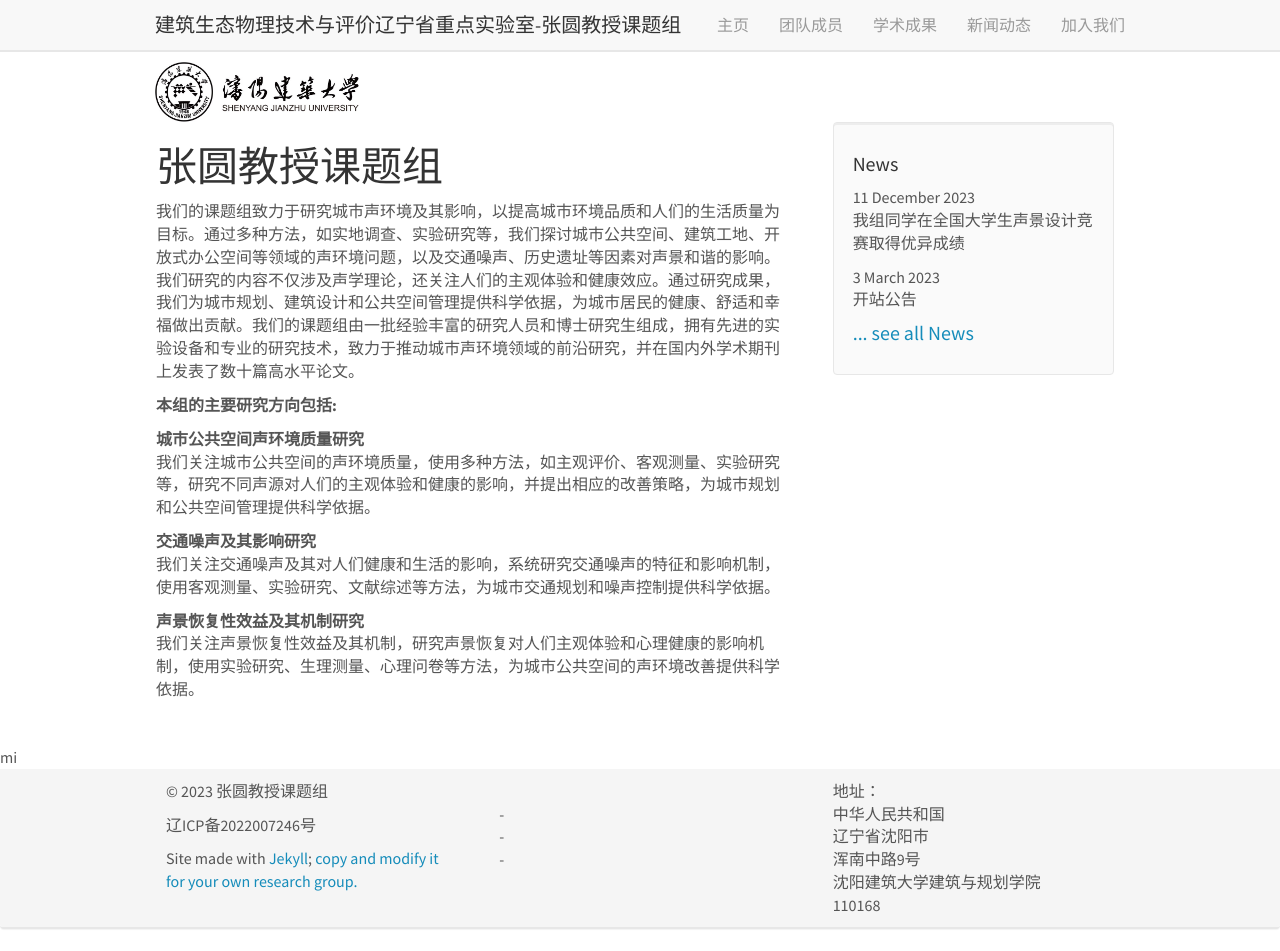
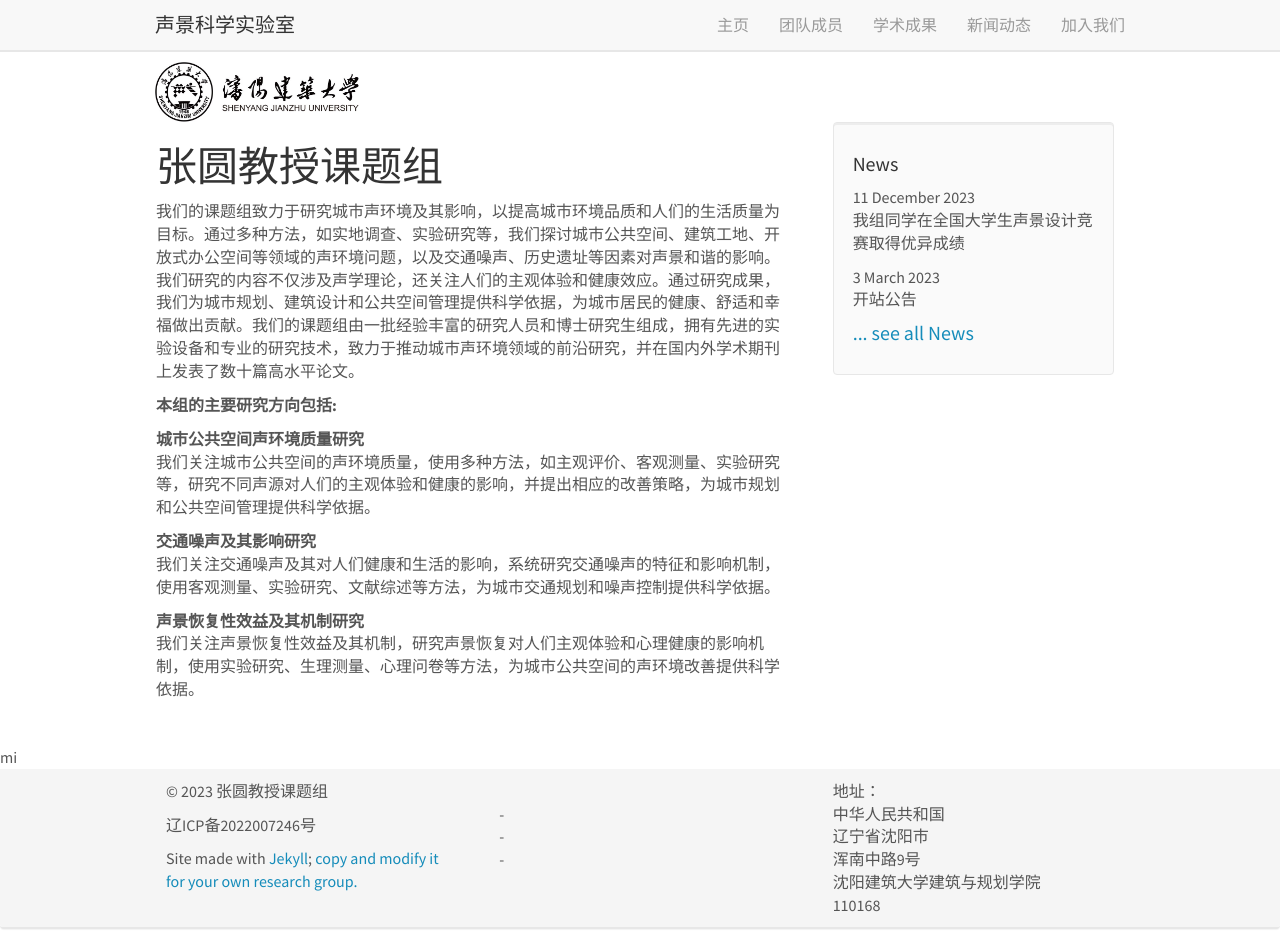
Before and after one commit to BZM2000/BZM2000.github.iottt, a Jekyll site: the page built from _pages/home.md, in a window 1280 px wide and 951 px high. Built offline with Jekyll 4.4.1, drawn with Linux system fonts in a browser that asks for light colours; nearby versions of some CDN libraries.

Commit message:
Update header.html

```diff
--- a/_includes/header.html
+++ b/_includes/header.html
@@ -7,7 +7,7 @@
 		<span class="icon-bar"></span>
 		<span class="icon-bar"></span>
 	  </button>
-        <a class="navbar-brand" href="{{ site.url }}{{ site.baseurl }}/">建筑生态物理技术与评价辽宁省重点实验室-张圆教授课题组</a>
+        <a class="navbar-brand" href="{{ site.url }}{{ site.baseurl }}/">声景科学实验室</a>
     </div>
 	<div class="collapse navbar-collapse" id="navbar-collapse-1">
 	  <ul class="nav navbar-nav navbar-right">
```
